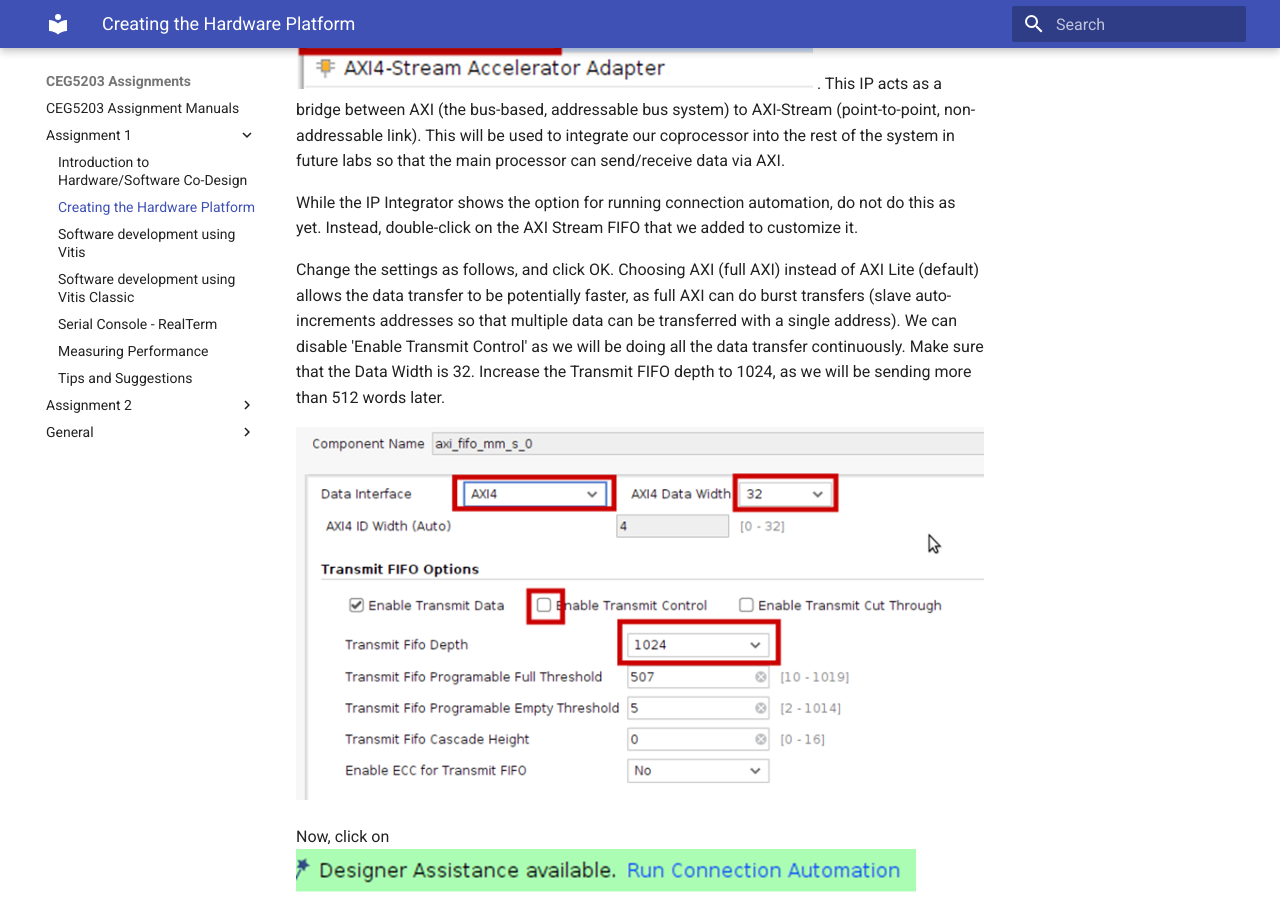
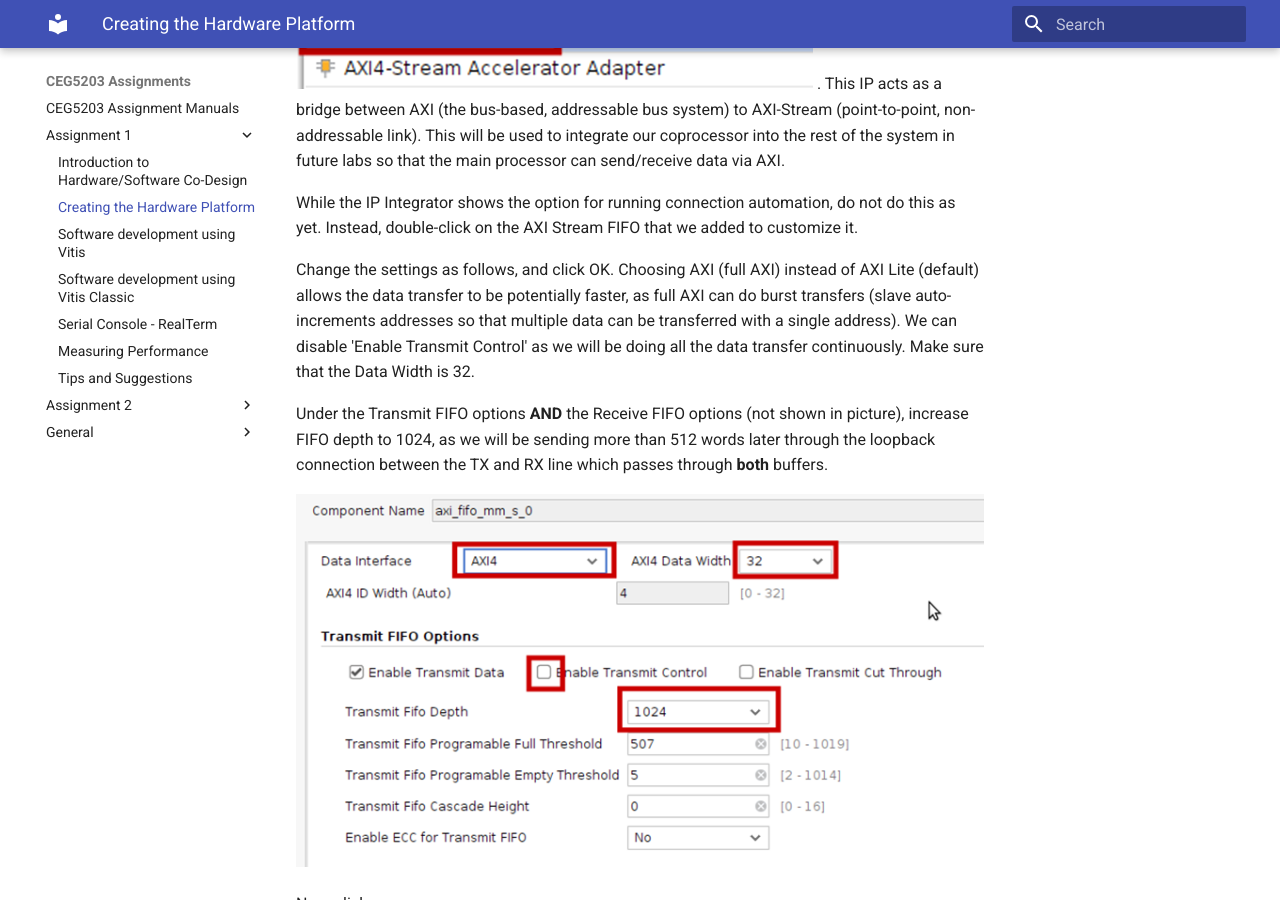
Before and after one commit to NUS-CEG5203/assignments, an MkDocs documentation site: the page built from docs/Assignment_1/2_HW_Platform.md, in a window 1280 px wide and 900 px high, scrolled down 5604 px. Built offline with MkDocs 1.6.1 and Material for MkDocs 9.7.7, drawn with Linux system fonts in a browser that asks for light colours.

Commit message:
add comment to increase depth for both tx and rx fifo

```diff
--- a/docs/Assignment_1/2_HW_Platform.md
+++ b/docs/Assignment_1/2_HW_Platform.md
@@ -65,7 +65,9 @@
 
 While the IP Integrator shows the option for running connection automation, do not do this as yet. Instead, double-click on the AXI Stream FIFO that we added to customize it.
 
-Change the settings as follows, and click OK. Choosing AXI (full AXI) instead of AXI Lite (default) allows the data transfer to be potentially faster, as full AXI can do burst transfers (slave auto-increments addresses so that multiple data can be transferred with a single address). We can disable 'Enable Transmit Control' as we will be doing all the data transfer continuously. Make sure that the Data Width is 32. Increase the Transmit FIFO depth to 1024, as we will be sending more than 512 words later.
+Change the settings as follows, and click OK. Choosing AXI (full AXI) instead of AXI Lite (default) allows the data transfer to be potentially faster, as full AXI can do burst transfers (slave auto-increments addresses so that multiple data can be transferred with a single address). We can disable 'Enable Transmit Control' as we will be doing all the data transfer continuously. Make sure that the Data Width is 32.
+
+Under the Transmit FIFO options **AND** the Receive FIFO options (not shown in picture), increase FIFO depth to 1024, as we will be sending more than 512 words later through the loopback connection between the TX and RX line which passes through **both** buffers.
 
 ![](2_HW_Platform/image-0eedde7a-d9bc-4c68-8686-509eaf919f54.png)
 
```
